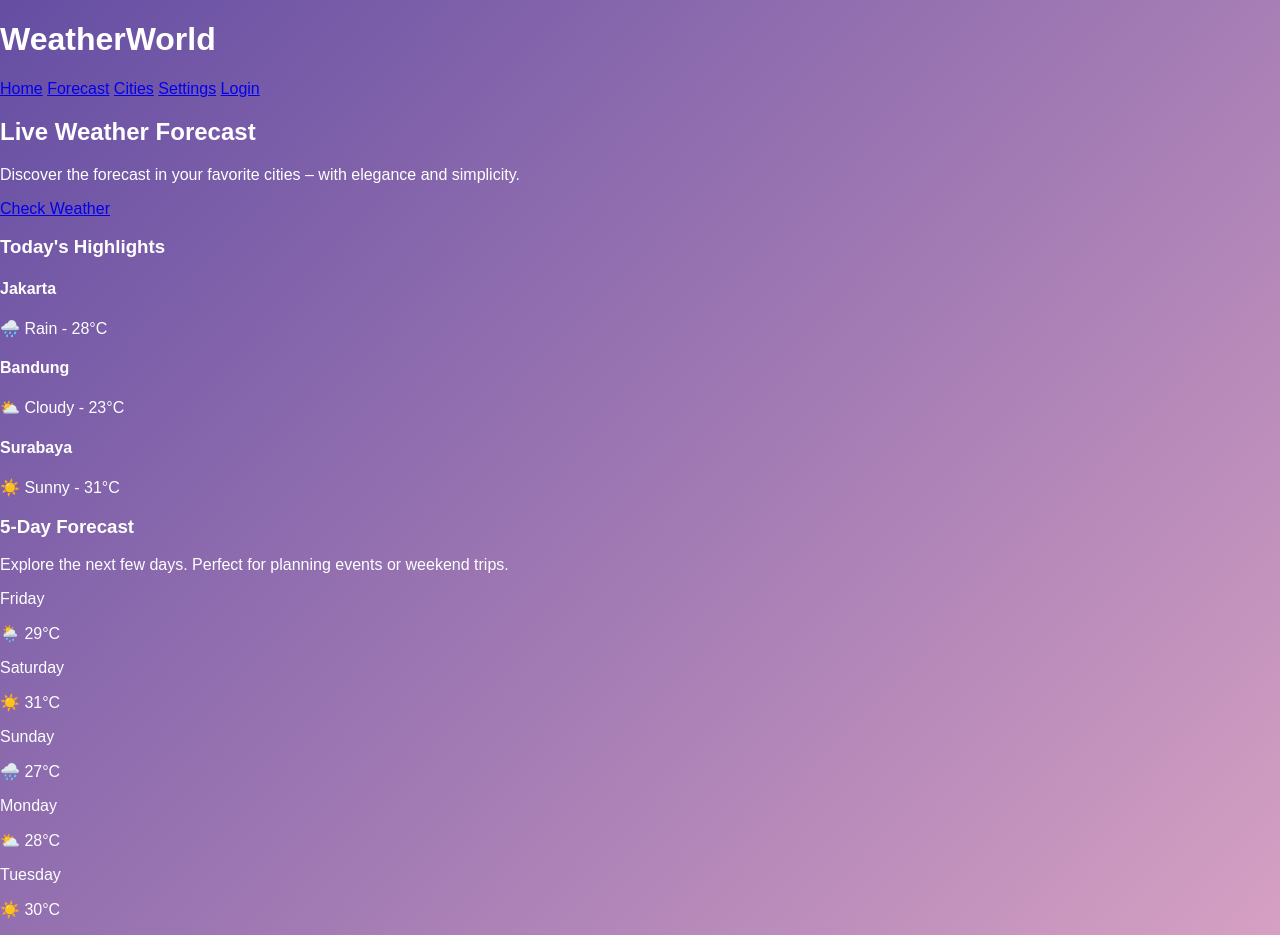
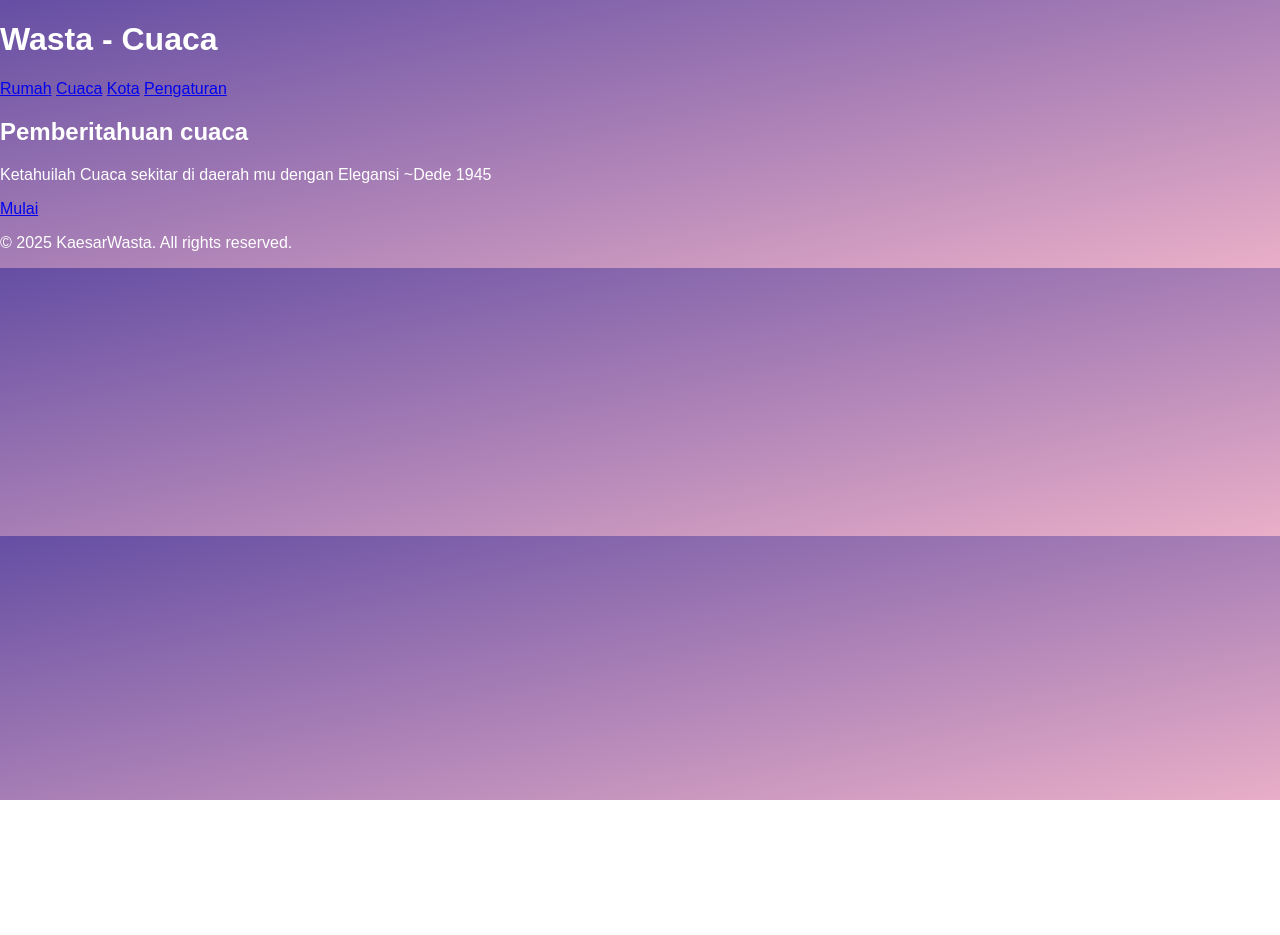
Before and after one commit to kaesarwasta/bmkg-weather-site, a plain HTML site: page index.html in a window 1280 px wide. Shown: the top 935 px of the page. After the commit the page ends 800 px from the top, so only its background shows below. Drawn offline with Linux system fonts and the light colour scheme.

Commit message:
Update index.html

```diff
--- a/index.html
+++ b/index.html
@@ -1,97 +1,36 @@
+<!-- index.html (Landing Page) -->
 <!DOCTYPE html>
 <html lang="en">
 <head>
   <meta charset="UTF-8" />
-  <meta name="viewport" content="width=device-width, initial-scale=1.0"/>
-  <title>WeatherWorld – Forecast Luxury</title>
+  <meta name="viewport" content="width=device-width, initial-scale=1.0" />
+  <title>WeatherWorld – Rumah</title>
   <link rel="stylesheet" href="styles.css" />
 </head>
 <body>
   <header class="navbar">
     <div class="container">
-      <h1 class="logo">WeatherWorld</h1>
+      <h1 class="logo">Wasta - Cuaca</h1>
       <nav>
-        <a href="#">Home</a>
-        <a href="#">Forecast</a>
-        <a href="#">Cities</a>
-        <a href="#">Settings</a>
-        <a href="#" class="btn">Login</a>
+        <a href="index.html">Rumah</a>
+        <a href="forecast.html">Cuaca</a>
+        <a href="cities.html">Kota</a>
+        <a href="settings.html">Pengaturan</a>
       </nav>
     </div>
   </header>
 
   <section class="hero">
     <div class="hero-content">
-      <h2>Live Weather Forecast</h2>
-      <p>Discover the forecast in your favorite cities – with elegance and simplicity.</p>
-      <a href="#" class="btn primary">Check Weather</a>
-    </div>
-  </section>
-
-  <section class="highlights">
-    <div class="container">
-      <h3>Today's Highlights</h3>
-      <div class="cards">
-        <div class="card">
-          <h4>Jakarta</h4>
-          <p>🌧️ Rain - 28°C</p>
-        </div>
-        <div class="card">
-          <h4>Bandung</h4>
-          <p>⛅ Cloudy - 23°C</p>
-        </div>
-        <div class="card">
-          <h4>Surabaya</h4>
-          <p>☀️ Sunny - 31°C</p>
-        </div>
-      </div>
-    </div>
-  </section>
-
-  <section class="features">
-    <div class="container split">
-      <div>
-        <h3>5-Day Forecast</h3>
-        <p>Explore the next few days. Perfect for planning events or weekend trips.</p>
-      </div>
-      <div class="forecast-grid">
-        <div class="day">
-          <p>Friday</p><span>🌦️ 29°C</span>
-        </div>
-        <div class="day">
-          <p>Saturday</p><span>☀️ 31°C</span>
-        </div>
-        <div class="day">
-          <p>Sunday</p><span>🌧️ 27°C</span>
-        </div>
-        <div class="day">
-          <p>Monday</p><span>⛅ 28°C</span>
-        </div>
-        <div class="day">
-          <p>Tuesday</p><span>☀️ 30°C</span>
-        </div>
-      </div>
-    </div>
-  </section>
-
-  <section class="partners">
-    <div class="container">
-      <h3>Data from</h3>
-      <div class="partner-logos">
-        <img src="https://cdn.bmkg.go.id/web/logo-bmkg.png" alt="BMKG">
-        <img src="https://upload.wikimedia.org/wikipedia/commons/5/5e/Weather_icon_-_sun_and_cloud.svg" alt="SunCloud" />
-      </div>
+      <h2>Pemberitahuan cuaca</h2>
+      <p>Ketahuilah Cuaca sekitar di daerah mu dengan Elegansi ~Dede 1945</p>
+      <a href="forecast.html" class="btn primary">Mulai</a>
     </div>
   </section>
 
   <footer class="footer">
     <div class="container">
-      <p>&copy; 2025 WeatherWorld. All rights reserved.</p>
-      <div class="footer-links">
-        <a href="#">Contact</a>
-        <a href="#">Privacy</a>
-        <a href="#">GitHub</a>
-      </div>
+      <p>&copy; 2025 KaesarWasta. All rights reserved.</p>
     </div>
   </footer>
 </body>
```
